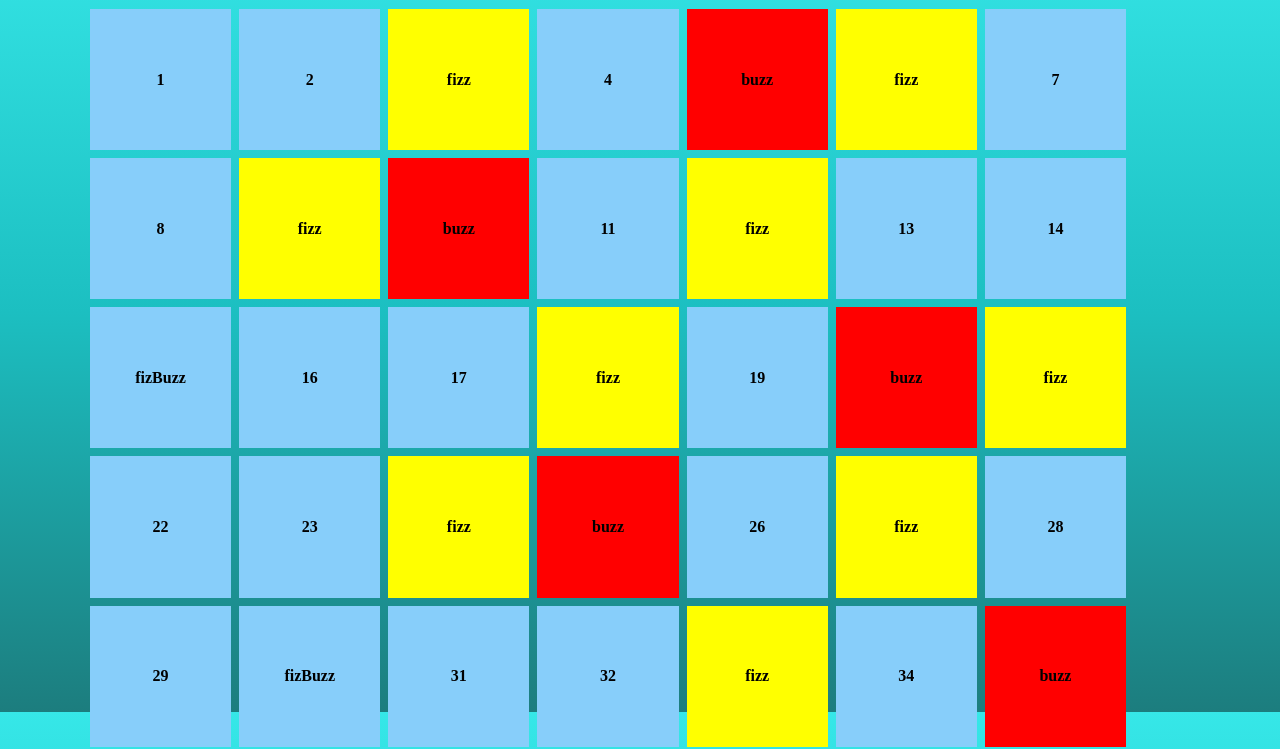
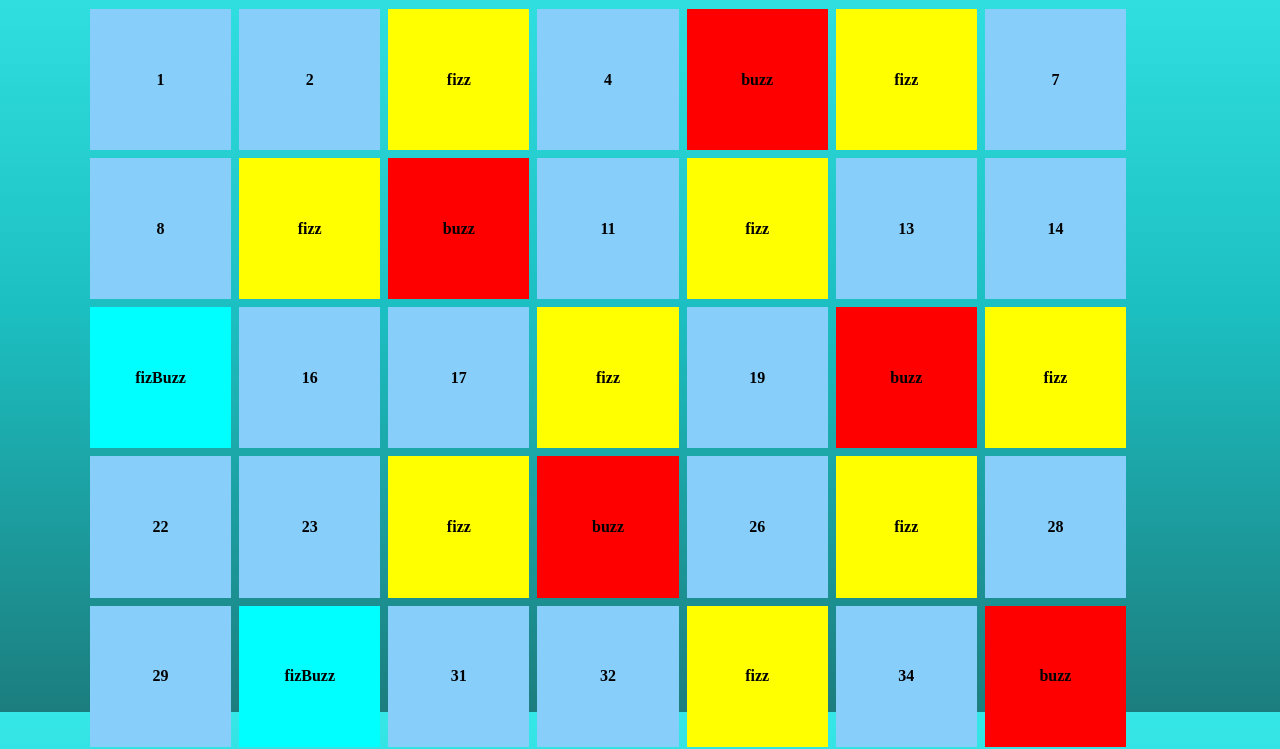
Before and after one commit to igor-86/js-fizzbuzz, a plain HTML site: page index.html in a window 1280 px wide. Shown: the part 88-837 px from the top of the page. Drawn offline with Linux system fonts and the light colour scheme.

Commit message:
Correction bg-color col fizbuzz

```diff
--- a/css/style.css
+++ b/css/style.css
@@ -44,6 +44,6 @@ body {
 .buzz {
     background-color: red;
 }
-.fizzbuzz {
+.fizBuzz {
     background-color: aqua;
 }
```
